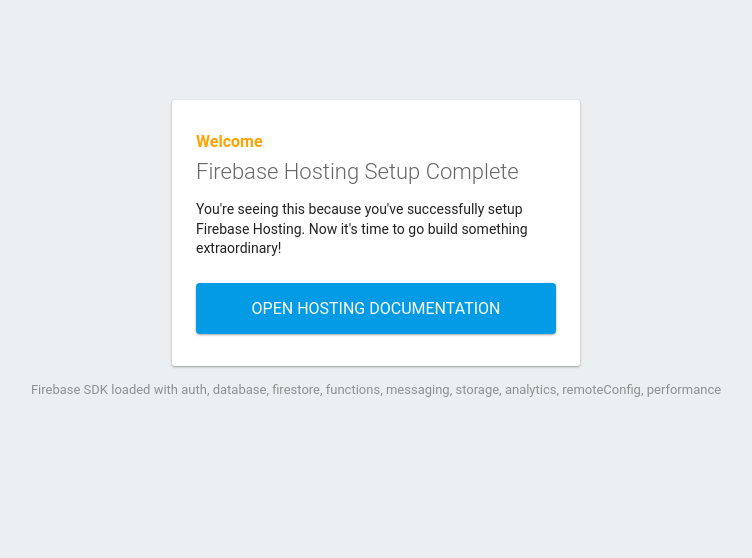
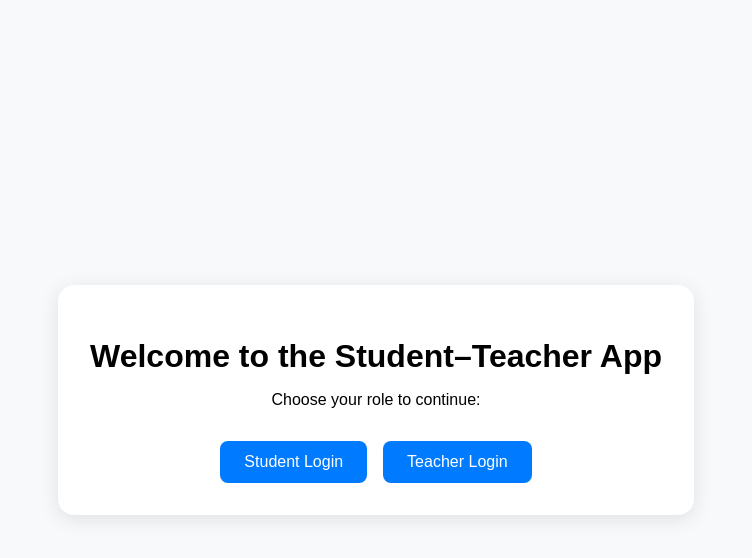
Before and after one commit to kananpandit02/student_teaching, a plain HTML site: page y/index.html in a window 1280 px wide. Shown: the whole page, without its empty margins (264-1016 px from the left). Drawn offline with Linux system fonts and the light colour scheme; some packages are replaced by stand-ins of ours; files that its build step writes are made by us from their sources.

Commit message:
Update index.html

```diff
--- a/y/index.html
+++ b/y/index.html
@@ -1,89 +1,20 @@
 <!DOCTYPE html>
-<html>
-  <head>
-    <meta charset="utf-8">
-    <meta name="viewport" content="width=device-width, initial-scale=1">
-    <title>Welcome to Firebase Hosting</title>
+<html lang="en">
+<head>
+  <meta charset="UTF-8" />
+  <meta name="viewport" content="width=device-width, initial-scale=1.0"/>
+  <title>Student Teaching App</title>
+  <link rel="stylesheet" href="style.css">
+</head>
+<body>
+  <div class="container">
+    <h1>Welcome to the Student–Teacher App</h1>
+    <p>Choose your role to continue:</p>
 
-    <!-- update the version number as needed -->
-    <script defer src="/__/firebase/11.9.1/firebase-app-compat.js"></script>
-    <!-- include only the Firebase features as you need -->
-    <script defer src="/__/firebase/11.9.1/firebase-auth-compat.js"></script>
-    <script defer src="/__/firebase/11.9.1/firebase-database-compat.js"></script>
-    <script defer src="/__/firebase/11.9.1/firebase-firestore-compat.js"></script>
-    <script defer src="/__/firebase/11.9.1/firebase-functions-compat.js"></script>
-    <script defer src="/__/firebase/11.9.1/firebase-messaging-compat.js"></script>
-    <script defer src="/__/firebase/11.9.1/firebase-storage-compat.js"></script>
-    <script defer src="/__/firebase/11.9.1/firebase-analytics-compat.js"></script>
-    <script defer src="/__/firebase/11.9.1/firebase-remote-config-compat.js"></script>
-    <script defer src="/__/firebase/11.9.1/firebase-performance-compat.js"></script>
-    <!--
-      initialize the SDK after all desired features are loaded, set useEmulator to false
-      to avoid connecting the SDK to running emulators.
-    -->
-    <script defer src="/__/firebase/init.js?useEmulator=true"></script>
-
-    <style media="screen">
-      body { background: #ECEFF1; color: rgba(0,0,0,0.87); font-family: Roboto, Helvetica, Arial, sans-serif; margin: 0; padding: 0; }
-      #message { background: white; max-width: 360px; margin: 100px auto 16px; padding: 32px 24px; border-radius: 3px; }
-      #message h2 { color: #ffa100; font-weight: bold; font-size: 16px; margin: 0 0 8px; }
-      #message h1 { font-size: 22px; font-weight: 300; color: rgba(0,0,0,0.6); margin: 0 0 16px;}
-      #message p { line-height: 140%; margin: 16px 0 24px; font-size: 14px; }
-      #message a { display: block; text-align: center; background: #039be5; text-transform: uppercase; text-decoration: none; color: white; padding: 16px; border-radius: 4px; }
-      #message, #message a { box-shadow: 0 1px 3px rgba(0,0,0,0.12), 0 1px 2px rgba(0,0,0,0.24); }
-      #load { color: rgba(0,0,0,0.4); text-align: center; font-size: 13px; }
-      @media (max-width: 600px) {
-        body, #message { margin-top: 0; background: white; box-shadow: none; }
-        body { border-top: 16px solid #ffa100; }
-      }
-    </style>
-  </head>
-  <body>
-    <div id="message">
-      <h2>Welcome</h2>
-      <h1>Firebase Hosting Setup Complete</h1>
-      <p>You're seeing this because you've successfully setup Firebase Hosting. Now it's time to go build something extraordinary!</p>
-      <a target="_blank" href="https://firebase.google.com/docs/hosting/">Open Hosting Documentation</a>
+    <div class="button-group">
+      <a href="login.html?role=student" class="btn">Student Login</a>
+      <a href="login.html?role=teacher" class="btn">Teacher Login</a>
     </div>
-    <p id="load">Firebase SDK Loading&hellip;</p>
-
-    <script>
-      document.addEventListener('DOMContentLoaded', function() {
-        const loadEl = document.querySelector('#load');
-        // // 🔥🔥🔥🔥🔥🔥🔥🔥🔥🔥🔥🔥🔥🔥🔥🔥🔥🔥🔥🔥🔥🔥🔥🔥🔥🔥🔥🔥🔥🔥🔥
-        // // The Firebase SDK is initialized and available here!
-        //
-        // firebase.auth().onAuthStateChanged(user => { });
-        // firebase.database().ref('/path/to/ref').on('value', snapshot => { });
-        // firebase.firestore().doc('/foo/bar').get().then(() => { });
-        // firebase.functions().httpsCallable('yourFunction')().then(() => { });
-        // firebase.messaging().requestPermission().then(() => { });
-        // firebase.storage().ref('/path/to/ref').getDownloadURL().then(() => { });
-        // firebase.analytics(); // call to activate
-        // firebase.analytics().logEvent('tutorial_completed');
-        // firebase.performance(); // call to activate
-        //
-        // // 🔥🔥🔥🔥🔥🔥🔥🔥🔥🔥🔥🔥🔥🔥🔥🔥🔥🔥🔥🔥🔥🔥🔥🔥🔥🔥🔥🔥🔥🔥🔥
-
-        try {
-          let app = firebase.app();
-          let features = [
-            'auth',
-            'database',
-            'firestore',
-            'functions',
-            'messaging',
-            'storage',
-            'analytics',
-            'remoteConfig',
-            'performance',
-          ].filter(feature => typeof app[feature] === 'function');
-          loadEl.textContent = `Firebase SDK loaded with ${features.join(', ')}`;
-        } catch (e) {
-          console.error(e);
-          loadEl.textContent = 'Error loading the Firebase SDK, check the console.';
-        }
-      });
-    </script>
-  </body>
+  </div>
+</body>
 </html>
```
